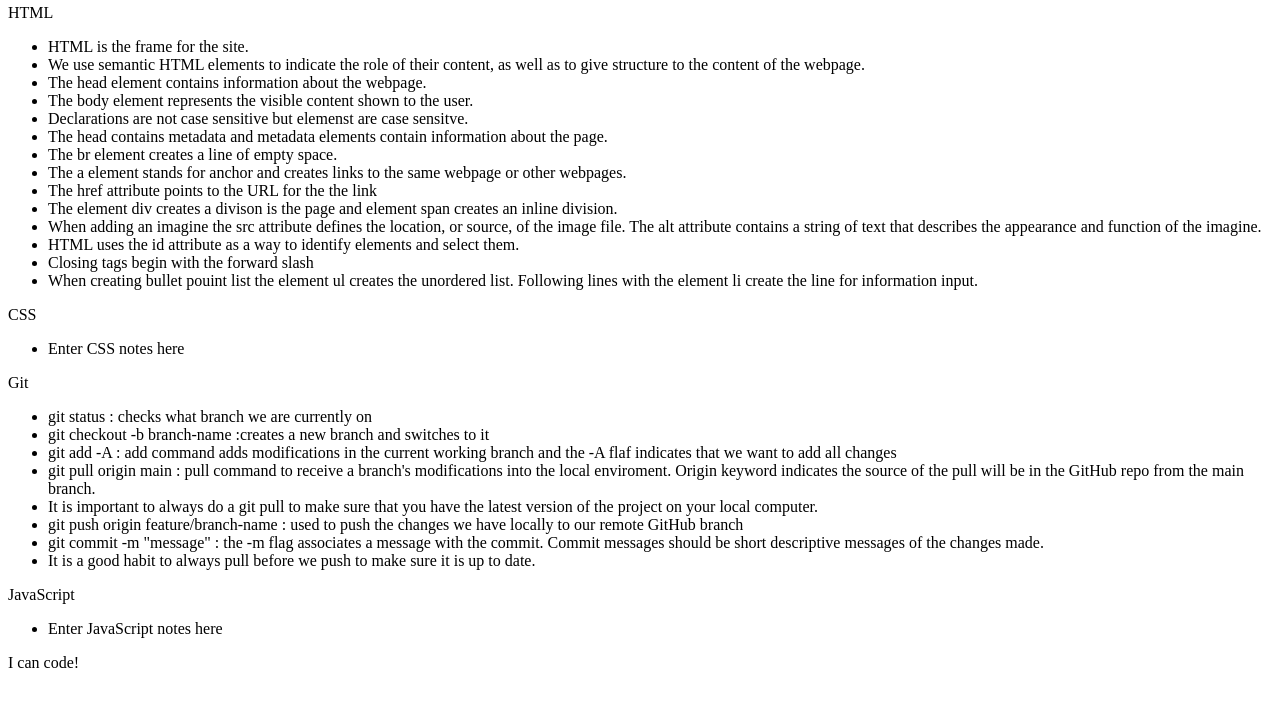
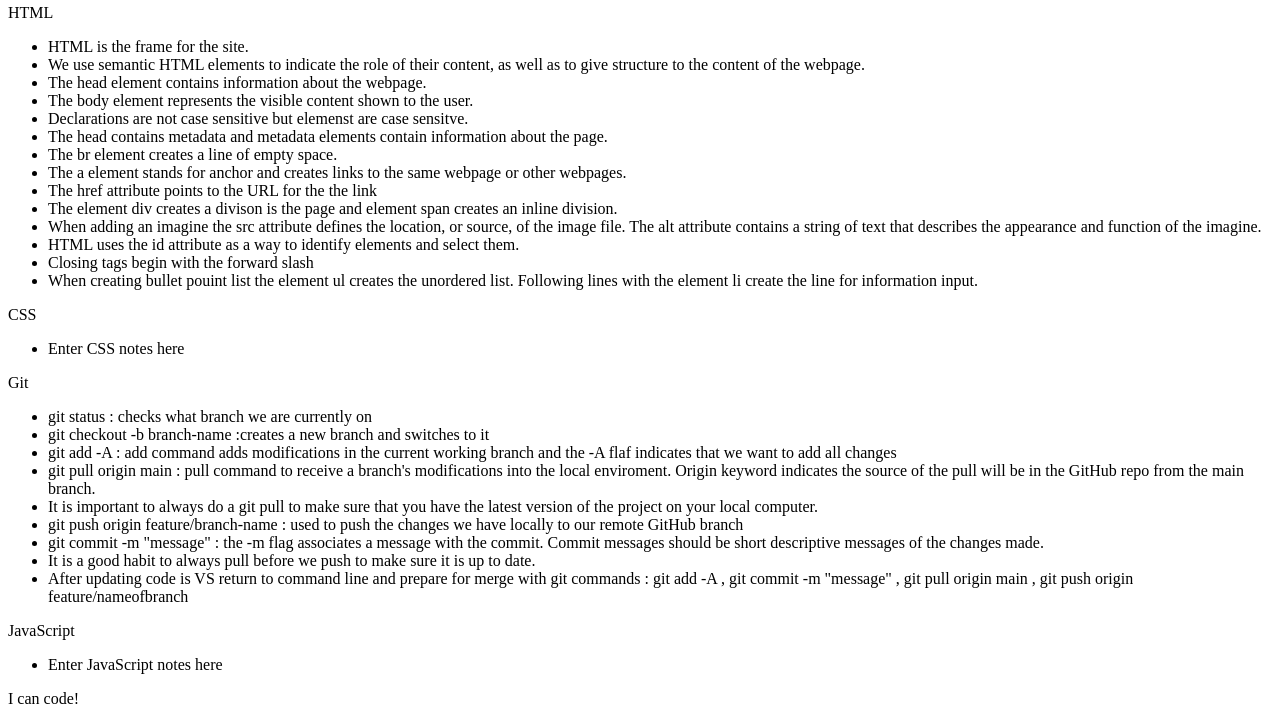
Before and after one commit to CherylHemphill/prework-study-guide, a plain HTML site: page index.html in a window 1280 px wide. Shown: the part 856-1580 px from the top of the page. Before the commit the page ends 1544 px from the top, so only its background shows below. Drawn offline with Linux system fonts and the light colour scheme.

Commit message:
Updated git li info

```diff
--- a/index.html
+++ b/index.html
@@ -48,6 +48,7 @@
 <li>git push origin feature/branch-name : used to push the changes we have locally to our remote GitHub branch</li>
    <li>git commit -m "message" : the -m flag associates a message with the commit. Commit messages should be short descriptive messages of the changes made.</li>
    <li>It is a good habit to always pull before we push to make sure it is up to date.</li>
+   <li>After updating code is VS return to command line and prepare for merge with git commands : git add -A , git commit -m "message" , git pull origin main , git push origin feature/nameofbranch</li>
 </ul>
   </section>
   <section class="card" id="javascript-section"
```
